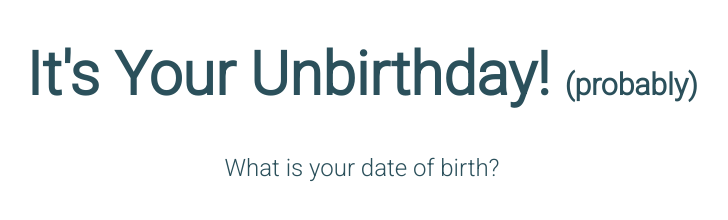
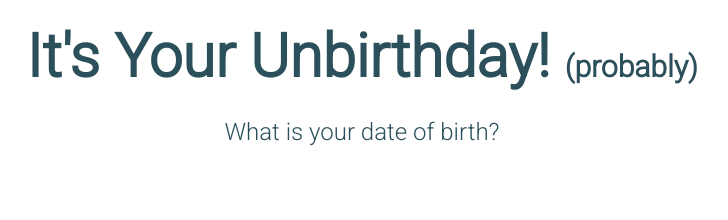
Before and after one commit to soxofaan/your-unbirthday, a plain HTML site: page index.html in a window 1280 px wide. Shown: the whole page, without its empty margins (278-1006 px from the left). Drawn offline with Linux system fonts and the light colour scheme.

Commit message:
Minor title css tweak

```diff
--- a/main.css
+++ b/main.css
@@ -10,6 +10,7 @@ body {
 #title {
     text-align: center;
     margin: 30px 0;
+    line-height: 0.9;
 }
 
 h1 {
```
